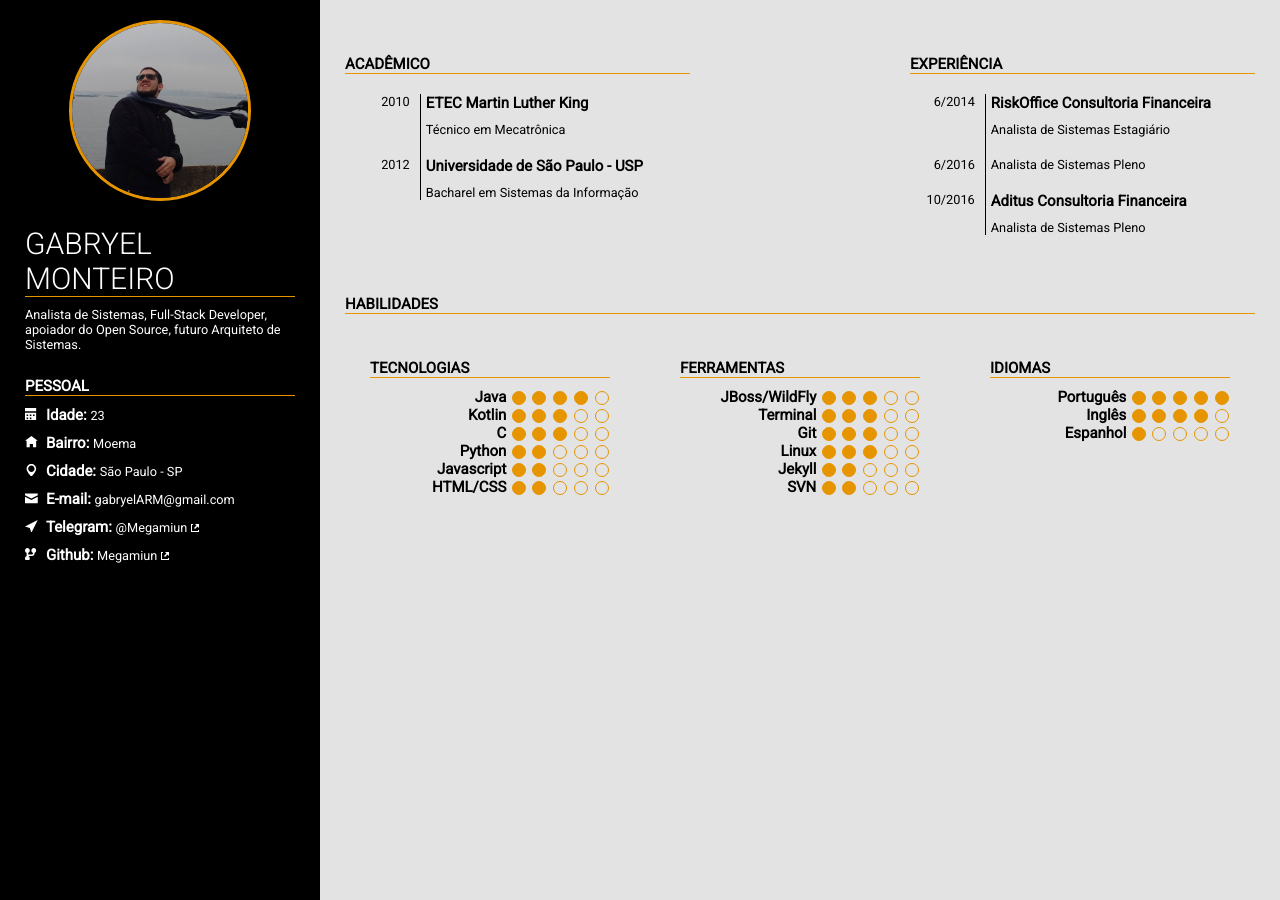
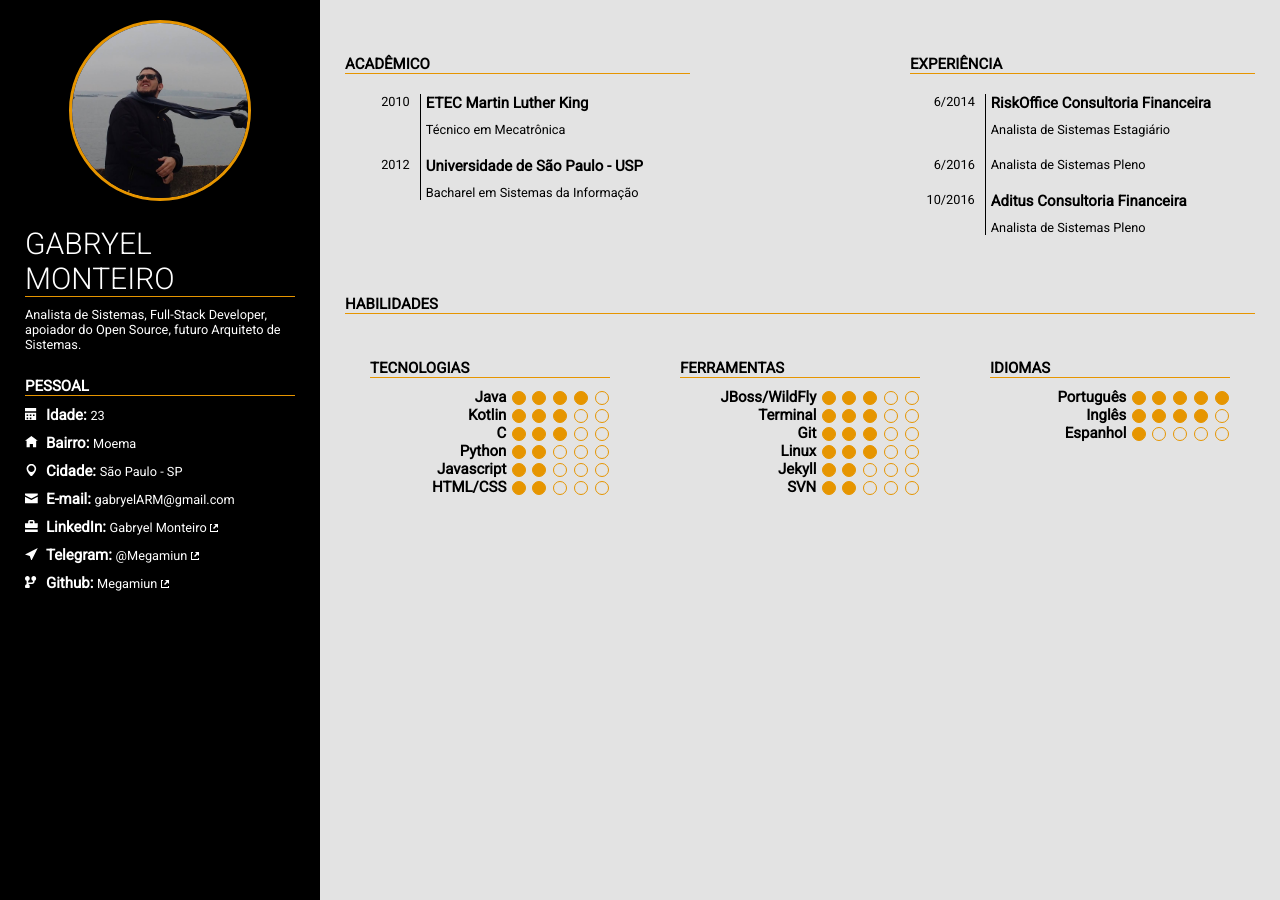
Before and after one commit to Megamiun/Megamiun.github.io, a Jekyll site: the page built from index.html, in a window 1280 px wide. Built offline with Jekyll 4.4.1, drawn with Linux system fonts in a browser that asks for light colours.

Commit message:
Adding LinkedIn to Personal Data

```diff
--- a/_data/personal.json
+++ b/_data/personal.json
@@ -20,6 +20,12 @@
         "value": "gabryelARM@gmail.com"
     },
     {
+        "icon": "briefcase.svg",
+        "name": "LinkedIn",
+        "value": "Gabryel Monteiro",
+        "url": "https://www.linkedin.com/in/gabryelarm/"
+    },
+    {
         "icon": "location.svg",
         "name": "Telegram",
         "value": "@Megamiun",
```
Also changed, not shown: _includes/briefcase.svg (added).
